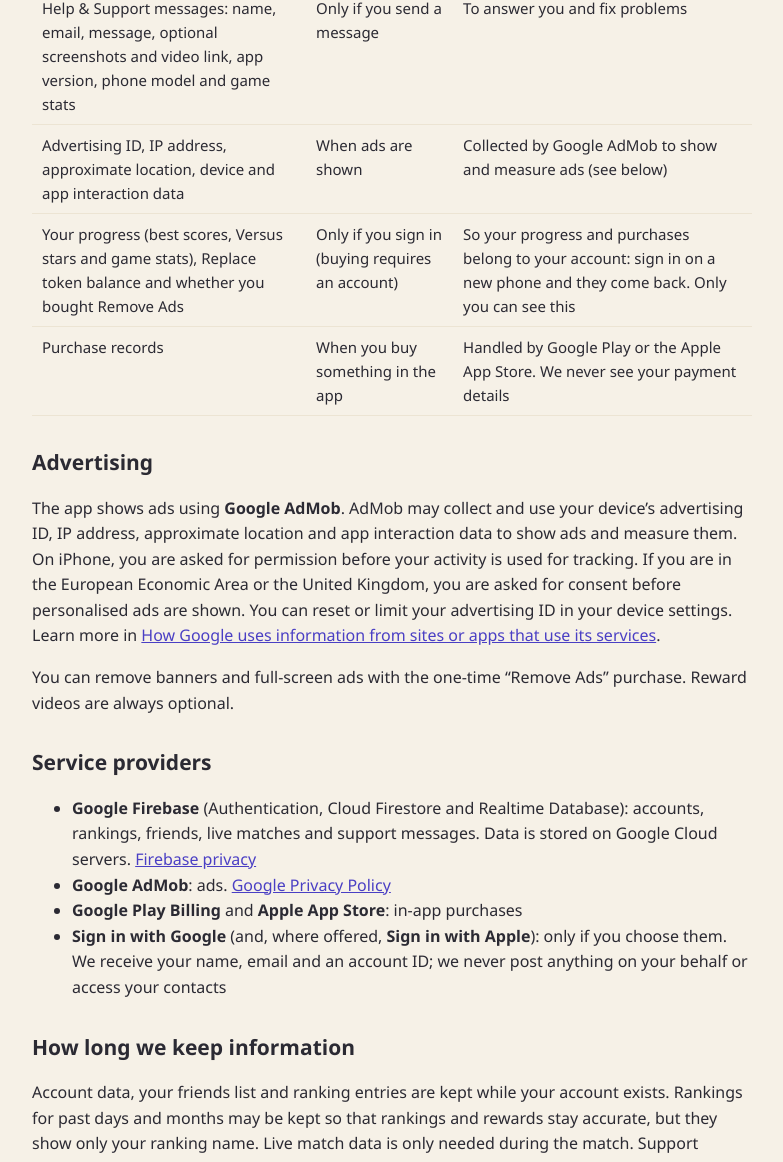
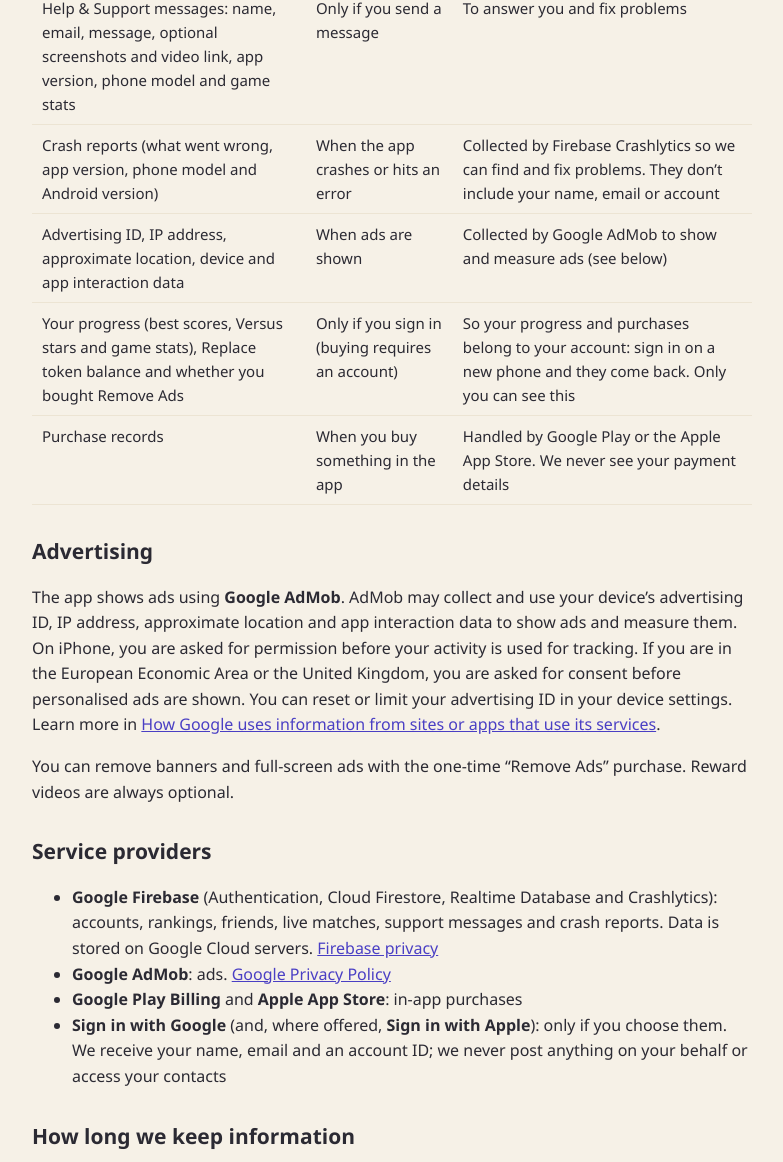
Before and after one commit to RSkylarkCove/RSkylarkCove.github.io, a plain HTML site: page tick-tock-blocks/privacy/index.html in a window 1280 px wide. Shown: the part 1318-2480 px from the top of the page, without its empty margins (248-1031 px from the left). Drawn offline with Linux system fonts and the light colour scheme.

Commit message:
Tick Tock Blocks privacy: crash reports (Firebase Crashlytics)
Co-Authored-By: Claude Opus 5.5 <noreply@anthropic.com>
Claude-Session: https://claude.ai/code/session_015wmPPcdqC7dWSJ9zXZkkYX

```diff
--- a/tick-tock-blocks/privacy/index.html
+++ b/tick-tock-blocks/privacy/index.html
@@ -37,6 +37,7 @@
     <tr><td>Friend code, friends list, friend requests and whether you are online</td><td>Only if you sign in and use Friends</td><td>So you can add friends, see when they are online and invite them to a match. Your online status is visible only to your friends and to the matching system</td></tr>
     <tr><td>Live match data: your board, score and the powers you send, during a Versus match</td><td>Only during online Versus matches</td><td>To show your opponent your board and score in real time. It is only used for the match</td></tr>
     <tr><td>Help &amp; Support messages: name, email, message, optional screenshots and video link, app version, phone model and game stats</td><td>Only if you send a message</td><td>To answer you and fix problems</td></tr>
+    <tr><td>Crash reports (what went wrong, app version, phone model and Android version)</td><td>When the app crashes or hits an error</td><td>Collected by Firebase Crashlytics so we can find and fix problems. They don’t include your name, email or account</td></tr>
     <tr><td>Advertising ID, IP address, approximate location, device and app interaction data</td><td>When ads are shown</td><td>Collected by Google AdMob to show and measure ads (see below)</td></tr>
     <tr><td>Your progress (best scores, Versus stars and game stats), Replace token balance and whether you bought Remove Ads</td><td>Only if you sign in (buying requires an account)</td><td>So your progress and purchases belong to your account: sign in on a new phone and they come back. Only you can see this</td></tr>
     <tr><td>Purchase records</td><td>When you buy something in the app</td><td>Handled by Google Play or the Apple App Store. We never see your payment details</td></tr>
@@ -48,7 +49,7 @@
 
   <h2>Service providers</h2>
   <ul>
-    <li><b>Google Firebase</b> (Authentication, Cloud Firestore and Realtime Database): accounts, rankings, friends, live matches and support messages. Data is stored on Google Cloud servers. <a href="https://firebase.google.com/support/privacy">Firebase privacy</a></li>
+    <li><b>Google Firebase</b> (Authentication, Cloud Firestore, Realtime Database and Crashlytics): accounts, rankings, friends, live matches, support messages and crash reports. Data is stored on Google Cloud servers. <a href="https://firebase.google.com/support/privacy">Firebase privacy</a></li>
     <li><b>Google AdMob</b>: ads. <a href="https://policies.google.com/privacy">Google Privacy Policy</a></li>
     <li><b>Google Play Billing</b> and <b>Apple App Store</b>: in-app purchases</li>
     <li><b>Sign in with Google</b> (and, where offered, <b>Sign in with Apple</b>): only if you choose them. We receive your name, email and an account ID; we never post anything on your behalf or access your contacts</li>
```
